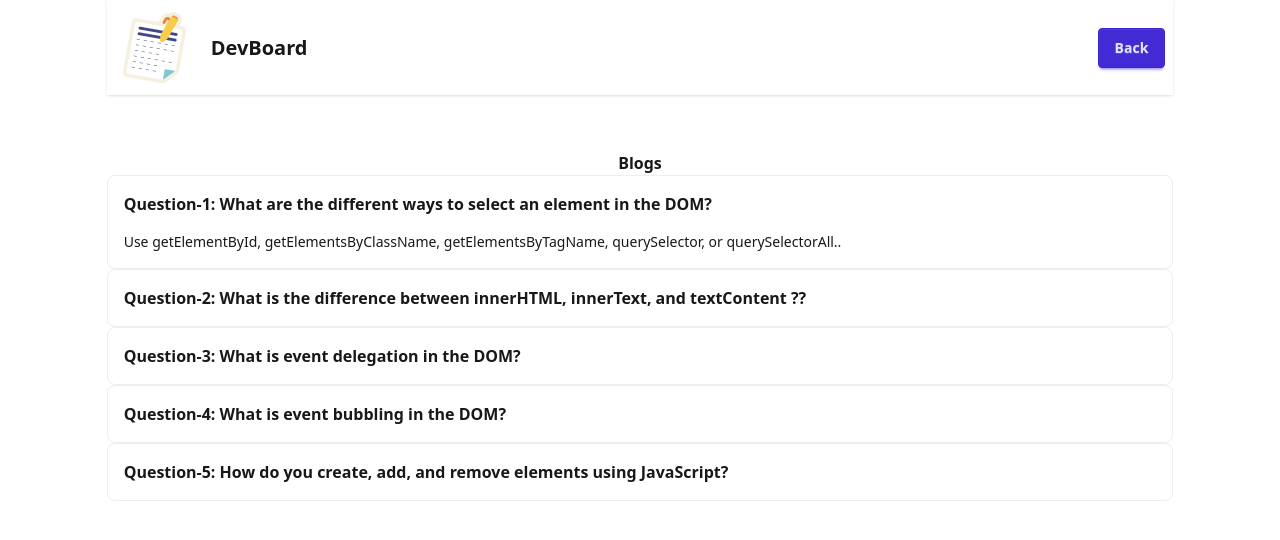
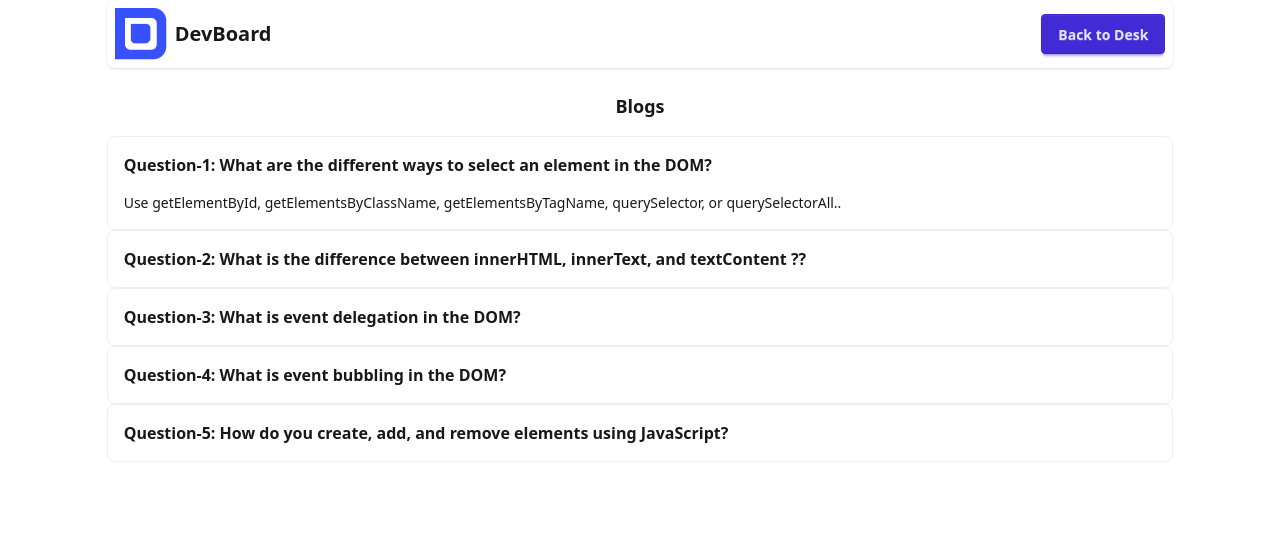
Before and after one commit to jubaer2222/Dev-Board, a plain HTML site: page main.html in a window 1280 px wide. Drawn offline with nearby package versions, Linux system fonts and the light colour scheme.

Commit message:
final commit

```diff
--- a/main.html
+++ b/main.html
@@ -11,24 +11,24 @@
 
 <body class="w-10/12 mx-auto ">
     <nav>
-        <div class="navbar bg-base-100 shadow-sm ">
+        <div class="navbar bg-base-100 shadow-sm rounded-lg">
             <div class="flex-1 flex items-center">
                 <div>
-                    <img src="assets/board.png" alt="">
+                    <img src="assets/logo.png" alt="">
                 </div>
                 <div class="flex-1">
-                    <a class="btn btn-ghost text-xl">DevBoard</a>
+                    <a class="font-bold ml-2 text-xl">DevBoard</a>
                 </div>
             </div>
 
             <div>
-                <button class="btn btn-primary " id="back">Back</button>
+                <button class="btn btn-primary " id="back">Back to Desk</button>
             </div>
 
         </div>
     </nav>
-    <section class="mt-14">
-        <h1 class="text-center font-bold">Blogs</h1>
+    <section class="mt-6">
+        <h1 class="text-center font-bold text-lg mb-4">Blogs</h1>
         <div>
             <div class="collapse bg-base-100 border border-base-300">
                 <input type="radio" name="my-accordion-1" checked="checked" />
```
